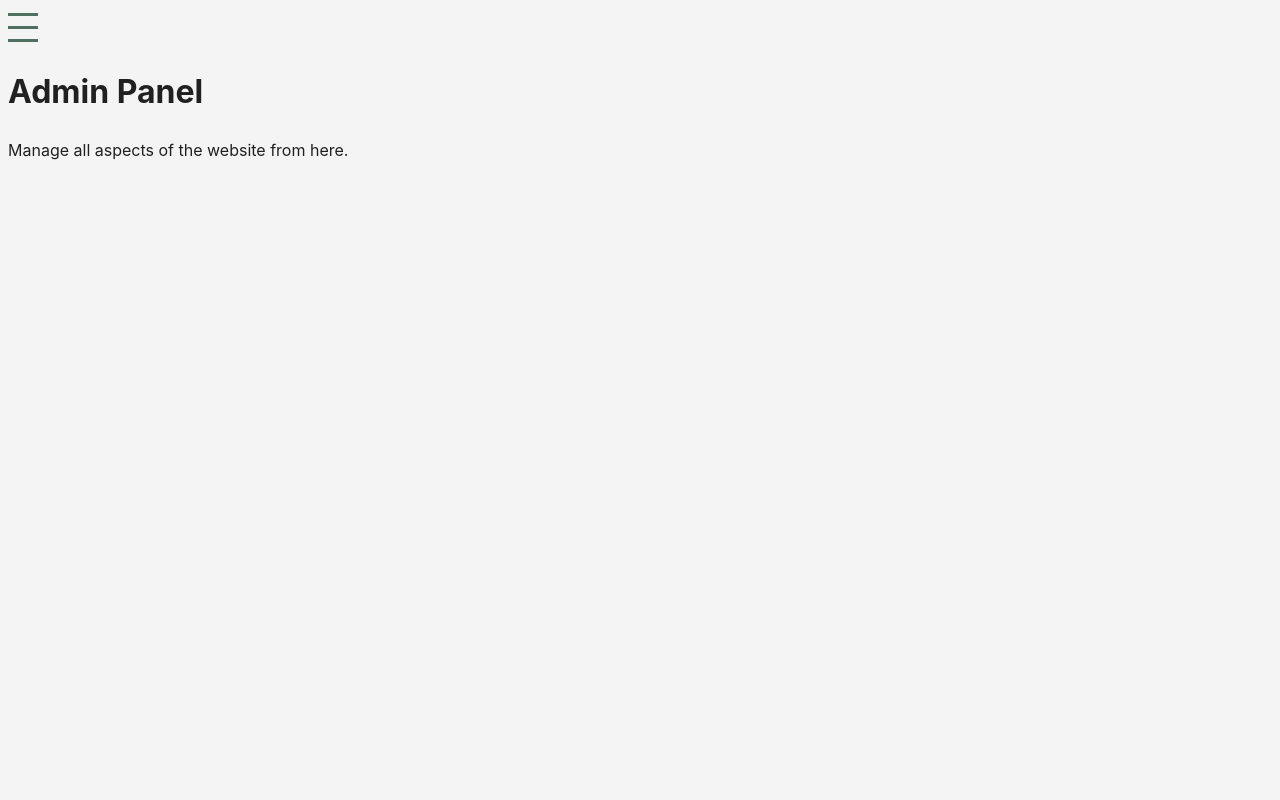
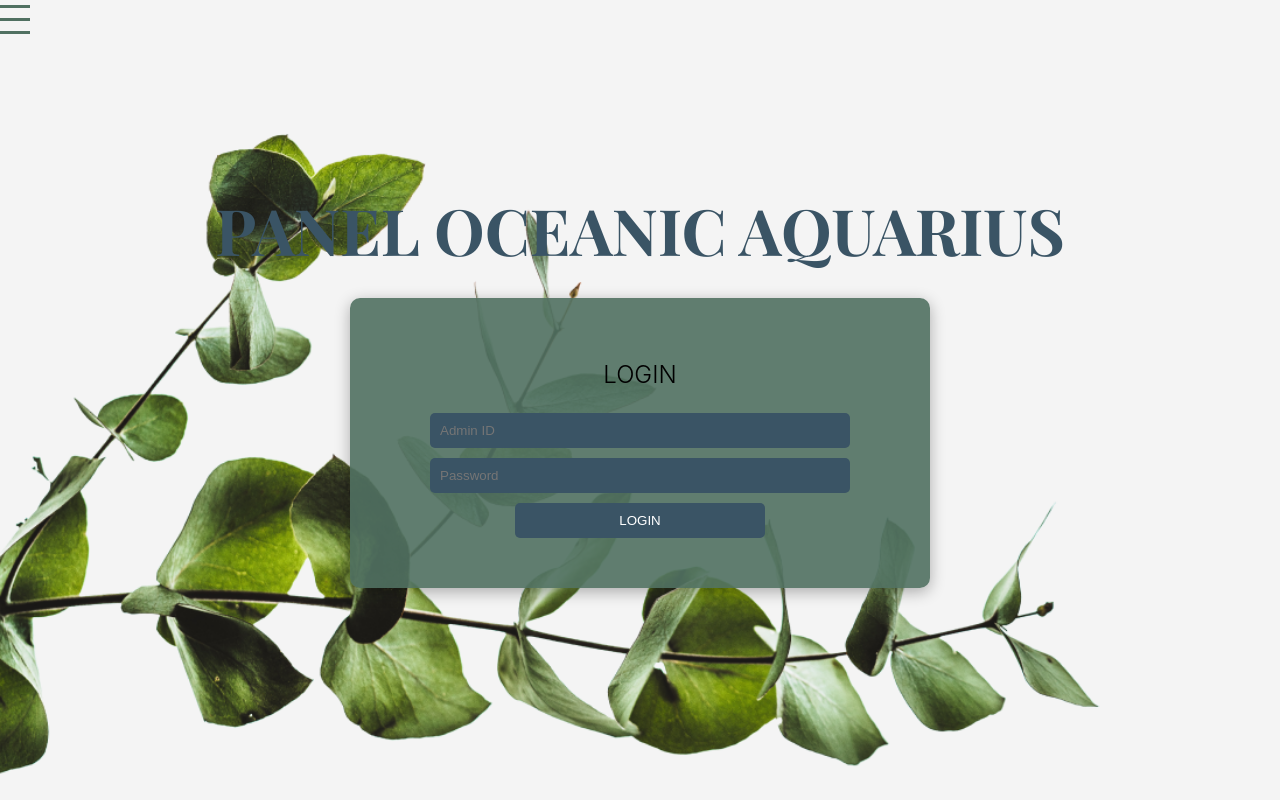
Before and after one commit to EmmaaDy/Examensarbete-SPA, a React (Vite) app in the folder frontend/: page /admin in a window 1280 px wide. Built offline with nearby package versions, Linux system fonts and the light colour scheme.

Commit message:
Fixed in admin

```diff
--- a/frontend/index.html
+++ b/frontend/index.html
@@ -4,6 +4,7 @@
     <meta charset="UTF-8" />
     <link rel="icon" type="image/svg+xml" href="/vite.svg" />
     <link href="https://fonts.googleapis.com/css2?family=Playfair+Display:wght@400;700&display=swap" rel="stylesheet">
+    <link href="https://fonts.googleapis.com/css2?family=Playfair+Display:wght@700&display=swap" rel="stylesheet">
     <meta name="viewport" content="width=device-width, initial-scale=1.0" />
     <title>Vite + React + TS</title>
   </head>
--- a/frontend/src/App.tsx
+++ b/frontend/src/App.tsx
@@ -8,8 +8,8 @@ import Confirmation from './pages/Confirmation';
 import Contact from './pages/Contact';
 import Events from './pages/Events';
 import EventPackages from './pages/EventPackages';
-import AdminPanel from './pages/AdminPanel';
-import AdminDashboard from './pages/AdminDashboard';
+import AdminPanel from './pages/admin/AdminPanel';
+import AdminDashboard from './pages/admin/AdminDashboard';
 
 const App = () => {
   return (
--- a/frontend/src/pages/AdminDashboard.tsx
+++ /dev/null
@@ -1,10 +0,0 @@
-const AdminDashboard = () => {
-    return (
-      <div>
-        <h1>Admin Dashboard</h1>
-        <p>Overview of the site’s activity and statistics.</p>
-      </div>
-    );
-  };
-
-  export default AdminDashboard;
--- a/frontend/src/pages/AdminPanel.tsx
+++ /dev/null
@@ -1,10 +0,0 @@
-const AdminPanel = () => {
-    return (
-      <div>
-        <h1>Admin Panel</h1>
-        <p>Manage all aspects of the website from here.</p>
-      </div>
-    );
-  };
-
-  export default AdminPanel;
--- /dev/null
+++ b/frontend/src/pages/admin/AdminDashboard.tsx
@@ -0,0 +1,42 @@
+import React, { useEffect, useState } from 'react';
+import { useNavigate } from 'react-router-dom';
+
+const AdminDashboard: React.FC = () => {
+  const [isAuthenticated, setIsAuthenticated] = useState<boolean>(false);
+  const navigate = useNavigate();
+
+  useEffect(() => {
+    // Check if JWT token exists in localStorage
+    const token = localStorage.getItem('jwtToken');
+    if (!token) {
+      // If no token exists, redirect user to login page
+      navigate('/admin');
+    } else {
+      // If token exists, set user as authenticated
+      setIsAuthenticated(true);
+    }
+  }, [navigate]);
+
+  const handleLogout = () => {
+    // Remove JWT token from localStorage
+    localStorage.removeItem('jwtToken');
+    // Redirect to login page
+    navigate('/admin');
+  };
+
+  return (
+    <div>
+      {isAuthenticated ? (
+        <div>
+          <h1>Welcome to the Admin Dashboard</h1>
+          <p>You are logged in successfully.</p>
+          <button onClick={handleLogout}>Logout</button> {/* Logout button */}
+        </div>
+      ) : (
+        <p>Redirecting...</p>
+      )}
+    </div>
+  );
+};
+
+export default AdminDashboard;
--- /dev/null
+++ b/frontend/src/pages/admin/AdminPanel.tsx
@@ -0,0 +1,75 @@
+import React, { useState } from 'react';
+import { useNavigate } from 'react-router-dom';
+import '../../styles/AdminPanel.css';
+
+const AdminPanel: React.FC = () => {
+  const [adminID, setAdminID] = useState<string>('');
+  const [adminPassword, setAdminPassword] = useState<string>('');
+  const [errorMessage, setErrorMessage] = useState<string>('');
+
+  const navigate = useNavigate(); // useNavigate hook for navigation
+
+  // Function to handle login
+  const handleLogin = async (e: React.FormEvent) => {
+    e.preventDefault();
+
+    const payload = {
+      adminID,
+      adminPassword,
+      isCreateAdmin: false,
+    };
+
+    try {
+      const response = await fetch('https://uymonst7eb.execute-api.eu-north-1.amazonaws.com/admin/login', {
+        method: 'POST',
+        headers: {
+          'Content-Type': 'application/json',
+        },
+        body: JSON.stringify(payload),
+      });
+
+      const data = await response.json();
+
+      if (response.status === 200) {
+        // If login is successful, save JWT token in localStorage
+        localStorage.setItem('jwtToken', data.token);
+        // Redirect user to Admin Dashboard
+        navigate('/admin/dashboard');
+      } else {
+        setErrorMessage(data.error || 'Login failed!');
+      }
+    } catch (error) {
+      console.error('Error during login:', error);
+      setErrorMessage('An error occurred during login.');
+    }
+  };
+
+  return (
+    <div className="admin-panel-container">
+      <div className="admin-panel-background"></div>
+      <h1 className="panel-title">Panel Oceanic Aquarius</h1>
+      <form onSubmit={handleLogin}>
+        <h2>Login</h2>
+        <input
+          type="text"
+          placeholder="Admin ID"
+          value={adminID}
+          onChange={(e) => setAdminID(e.target.value)}
+          required
+        />
+        <input
+          type="password"
+          placeholder="Password"
+          value={adminPassword}
+          onChange={(e) => setAdminPassword(e.target.value)}
+          required
+        />
+        <button type="submit">Login</button>
+      </form>
+
+      {errorMessage && <p className="error-message">{errorMessage}</p>}
+    </div>
+  );
+};
+
+export default AdminPanel;
--- /dev/null
+++ b/frontend/src/styles/AdminPanel.css
@@ -0,0 +1,102 @@
+html, body {
+  margin: 0;
+  padding: 0;
+  width: 100%;
+  height: 100%;
+}
+
+/* Admin Panel Container */
+.admin-panel-container {
+  position: absolute;
+  top: 50%;
+  left: 50%;
+  transform: translate(-50%, -50%);
+  display: flex;
+  justify-content: center;
+  align-items: center;
+  flex-direction: column;
+  color: #3A5465;
+  width: 100%;
+  height: 100vh;
+  overflow: hidden;
+}
+
+/* Bakgrundsbild */
+.admin-panel-background {
+  background-image: url("../assets/green2.png");
+  position: fixed;
+  top: 0;
+  left: 0;
+  width: 100vw;
+  height: 100vh;
+  background-size: cover;
+  background-position: center;
+  background-repeat: no-repeat;
+  z-index: -1;
+}
+
+/* Panel titel */
+.panel-title {
+  font-family: 'Playfair Display', serif;
+  font-size: 64px;
+  text-align: center;
+  text-transform: uppercase;
+  margin: 0 0 20px 0;
+  z-index: 1;
+}
+
+/* Formulär */
+form {
+  background-color: rgba(80, 112, 97, 0.9);
+  padding: 40px;
+  border-radius: 10px;
+  width: 100%;
+  max-width: 500px;
+  text-align: center;
+  z-index: 1;
+  box-shadow: 0px 4px 15px rgba(0, 0, 0, 0.3);
+  margin-bottom: 30px;
+}
+
+/* Form rubrik */
+form h2 {
+  color: #000000;
+  margin-bottom: 20px;
+  text-transform: uppercase;
+  font-weight: 300;
+}
+
+/* Input och button styling */
+input, button {
+  width: 80%;
+  padding: 10px;
+  margin: 10px 0;
+  border: none;
+  border-radius: 5px;
+  display: block;
+  margin-left: auto;
+  margin-right: auto;
+}
+
+input {
+  background-color: #3A5465;
+  color: white;
+}
+
+button {
+  background-color: #3A5465;
+  color: white;
+  cursor: pointer;
+  width: 50%;
+  text-transform: uppercase;
+}
+
+button:hover {
+  background-color: #62a16d;
+}
+
+/* Felmeddelande */
+.error-message {
+  color: red;
+  text-align: center;
+}
```
Also changed, not shown: frontend/src/assets/green2.png (added).
